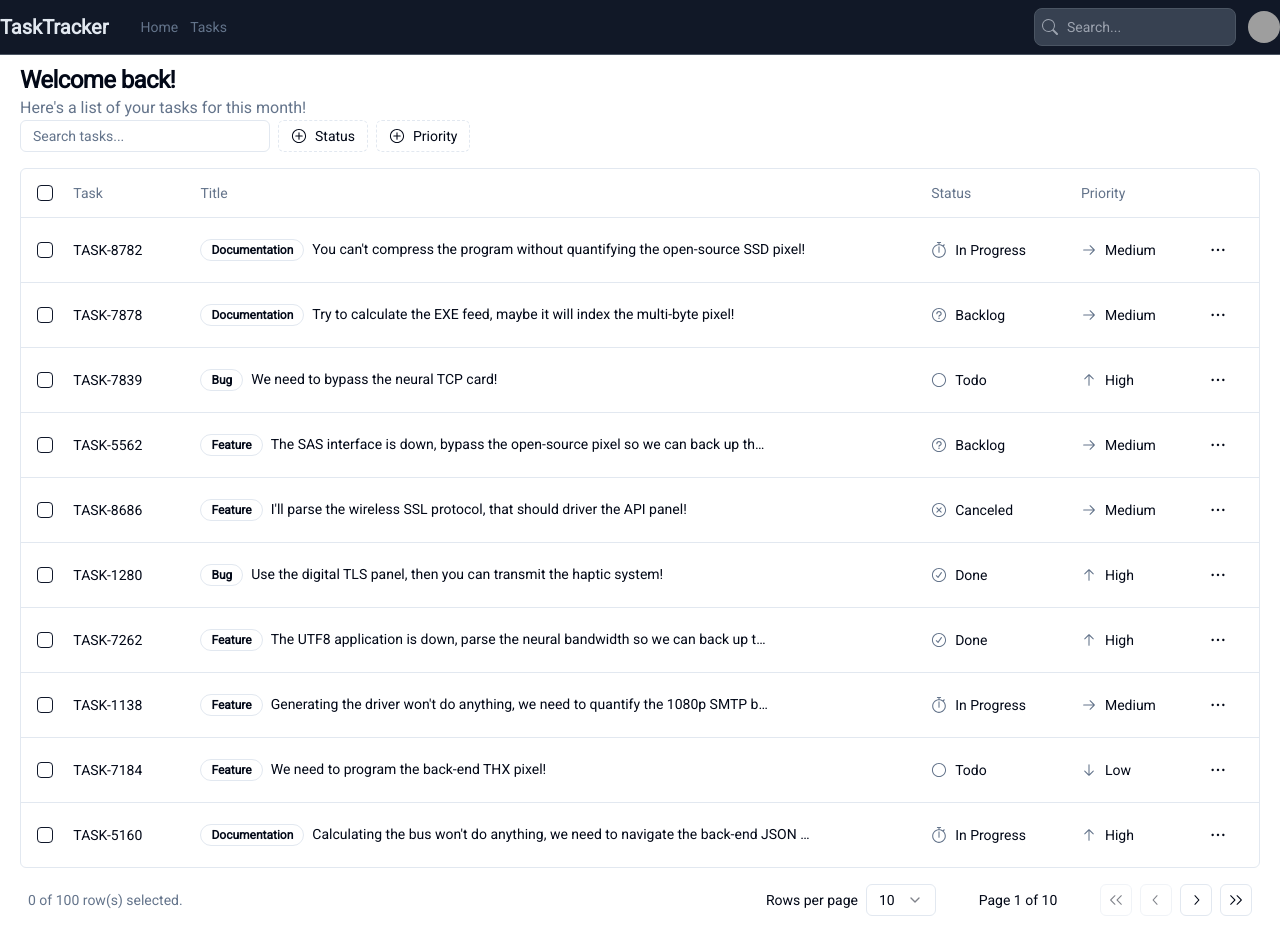
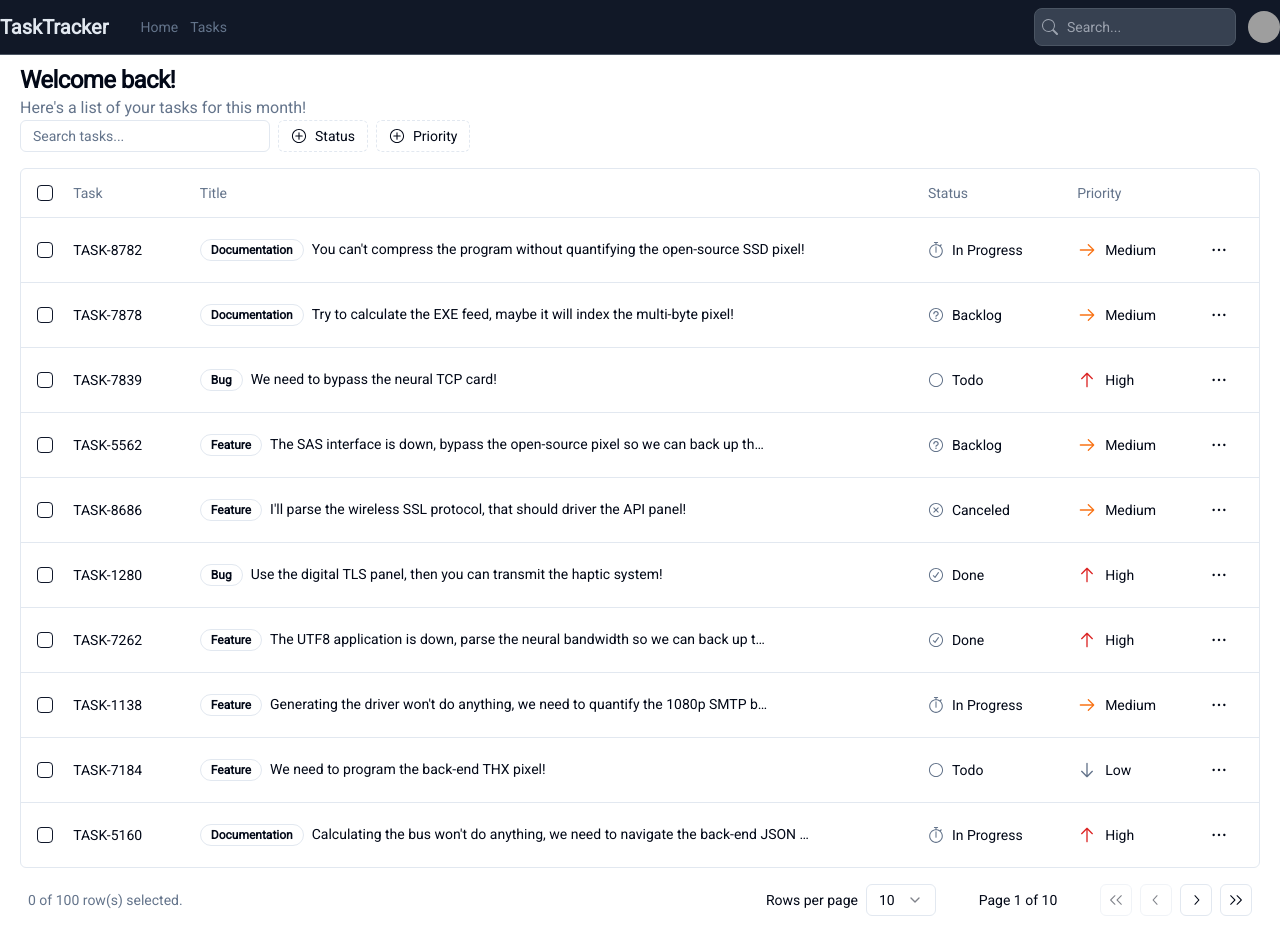
Before and after one commit to KennyMwendwaX/task-trace, a Next.js app: page /tasks in a window 1280 px wide. Built offline with nearby package versions, Linux system fonts and the light colour scheme; grey boxes are pictures that could not be loaded.

Commit message:
Added condtional rendering of the Prioirity icons

```diff
--- a/components/TableColumns.tsx
+++ b/components/TableColumns.tsx
@@ -91,9 +91,13 @@ export const TableColumns: ColumnDef<Task>[] = [
 
       return (
         <div className="flex items-center">
-          {priority.icon && (
-            <priority.icon className="mr-2 h-4 w-4 text-muted-foreground" />
-          )}
+          {priority.label === "High" ? (
+            <priority.icon className="mr-2 h-5 w-5 text-muted-foreground text-red-600" />
+          ) : priority.label === "Medium" ? (
+            <priority.icon className="mr-2 h-5 w-5 text-muted-foreground text-orange-500" />
+          ) : priority.label === "Low" ? (
+            <priority.icon className="mr-2 h-5 w-5 text-muted-foreground text-blue-600" />
+          ) : null}
           <span>{priority.label}</span>
         </div>
       );
```
